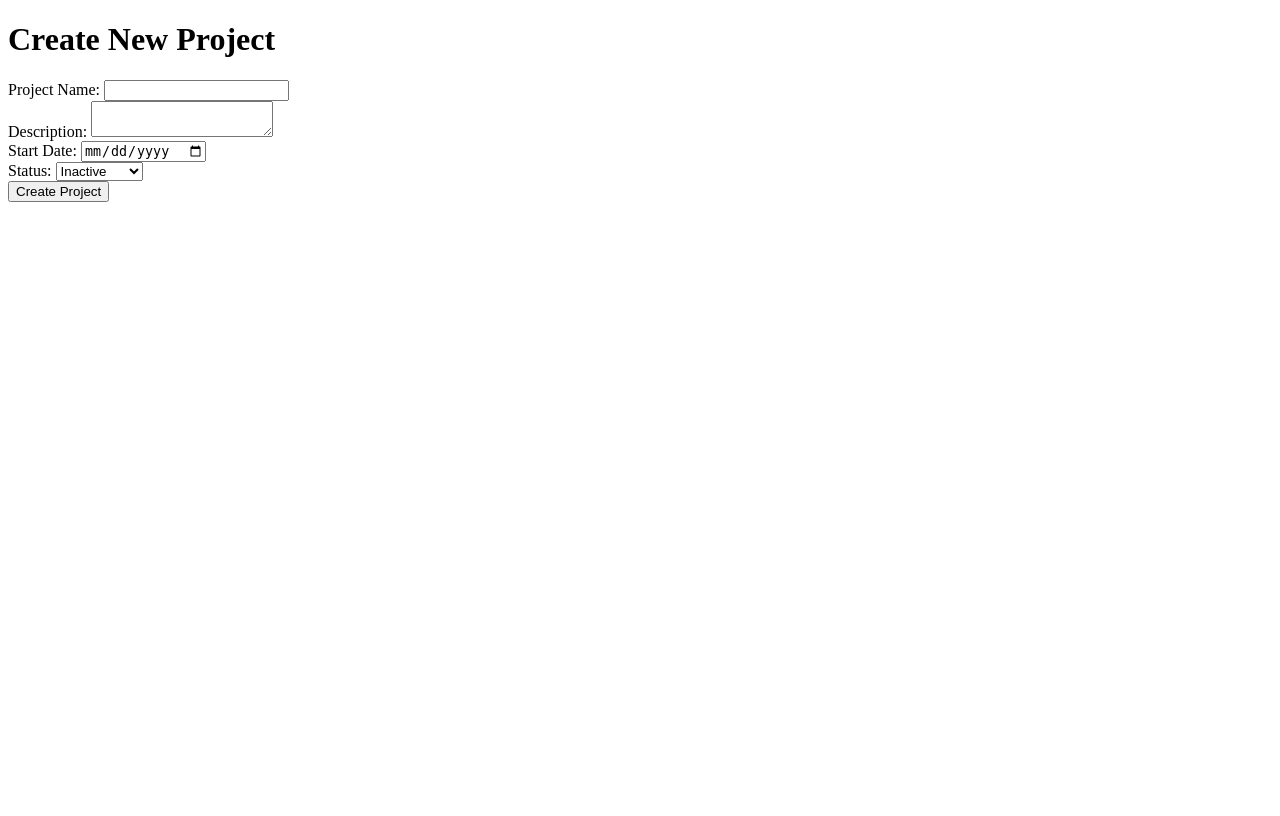
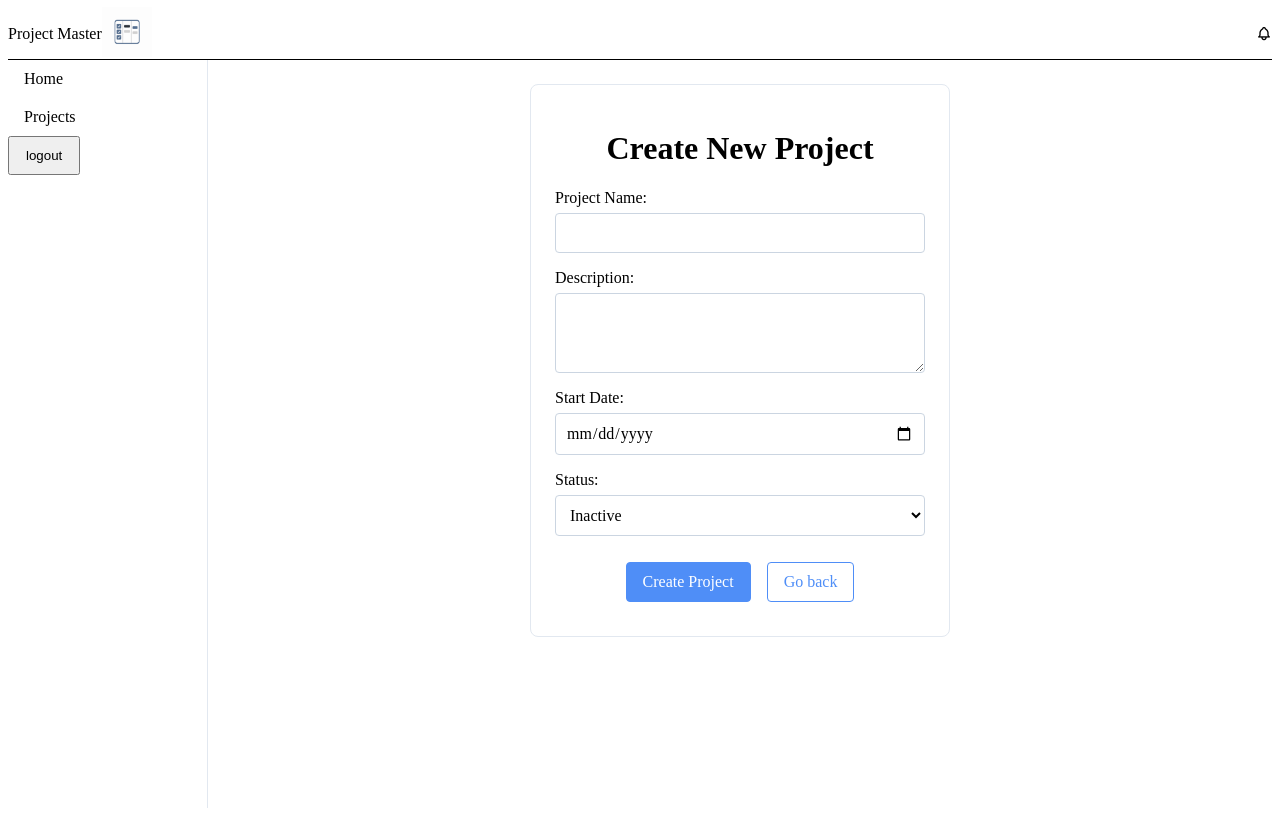
Before and after one commit to MannyAldir/ProjectMaster, a Flask app: page /project/new in a window 1280 px wide. Before the commit the page ends 202 px from the top, so only its background shows below. Run offline with Flask 3, Linux system fonts and the light colour scheme; a user stored in the database is signed in.

Commit message:
Style new-project page with CSS and jinja2 base page

```diff
--- a/static/css/forms.css
+++ b/static/css/forms.css
@@ -1,5 +1,6 @@
 .login-card,
-.register-card{
+.register-card,
+.new-project-card{
     width: 100%;
     max-width: 420px;
     padding: 24px;
@@ -10,7 +11,8 @@
 }
 
 .login-form,
-.register-form{
+.register-form,
+.new-project-form{
     display: flex;
     flex-direction: column;
     gap: 16px;
@@ -29,8 +31,37 @@
     border-radius: 4px;
 }
 
+.form-field textarea {
+    padding: 10px;
+    font: inherit;
+    border: 1px solid #cbd5e1;
+    border-radius: 4px;
+    resize: vertical;
+    min-height: 80px;
+}
+
+.form-field select {
+    padding: 10px;
+    font: inherit;
+    border: 1px solid #cbd5e1;
+    border-radius: 4px;
+    background-color: white;
+}
+
 .form-container{
     padding: 24px;
     display: flex;
     justify-content: center;
 }
+
+.btn-group{
+    display: flex;
+    justify-content: center;
+    padding: 10px;
+    gap: 1rem;
+}
+
+.card-title{
+    display: flex;
+    justify-content: center;
+}
--- a/templates/new_project.html
+++ b/templates/new_project.html
@@ -1,30 +1,23 @@
-<!DOCTYPE html>
-<html lang="en">
-<head>
-    <meta charset="UTF-8">
-    <meta name="viewport" content="width=device-width, initial-scale=1.0">
-    <title>Project Master</title>
-</head>
-<body>
-    <h1>Create New Project</h1>
-
-    <form action="{{ url_for('new_project') }}" method="POST">
-        <div class="form-group">
+    {% extends 'base.html' %}
+    {% block styles %} <link rel="stylesheet" href="{{ url_for('static', filename='css/forms.css' )}} "> {% endblock %}
+    {% block content %}
+    <div class="form-container">
+        <div class="new-project-card">
+            <h1 class="card-title">Create New Project</h1>
+            <form class="new-project-form" action="{{ url_for('new_project') }}" method="POST">
+                <div class="form-field">
                     <label for="text">Project Name:</label>
                     <input type="text" id="projectName" name="projectName">
                 </div>
-
-        <div class="form-group">
+                <div class="form-field">
                     <label for="description">Description:</label>
                     <textarea id="description" name="description"></textarea>
                 </div>
-
-        <div class="form-group">
+                <div class="form-field">
                     <label for="start-date">Start Date:</label>
                     <input type="date" id="start-date" name="startDate">
                 </div>
-
-        <div class="form-group">
+                <div class="form-field">
                     <label for="status">Status:</label>
                     <select id="status" name="status">
                         <option value="inactive">Inactive</option>
@@ -32,12 +25,14 @@
                         <option value="completed">Completed</option>
                     </select>
                 </div>
+                <div class="btn-group">
+                    <button class="btn btn-primary" type="submit">Create Project</button>
+                    <a class="btn btn-secondary" href="{{ url_for('project_page') }}">Go back</a>
+                </div>
+            </form>
 
-        <div class="submit-button">
-            <button type="submit">Create Project</button>
+        </div>
     </div>
 
-    </form>
 
-</body>
-</html>
+    {% endblock %}
```
Also changed, not shown: instance/projectmaster.db. Lines whose indentation alone changed are shown as unchanged.
